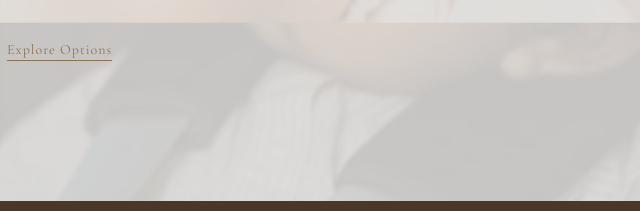
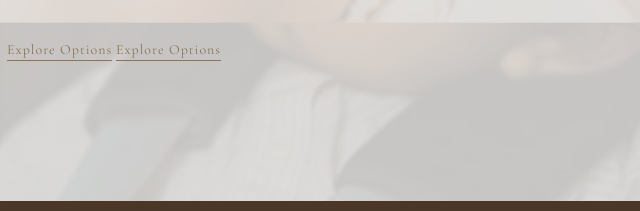
Before and after one commit to NestandNurtured/newtest.github.io, a plain HTML site: page index.html in a window 1280 px wide. Shown: the part 1707-1918 px from the top of the page, 633-1273 px from the left. Drawn offline with nearby package versions, Linux system fonts and the light colour scheme.

Commit message:
Update index.html

```diff
--- a/index.html
+++ b/index.html
@@ -491,6 +491,8 @@
                 <div class="services-content fade-in-right">
                     <h2>We clean the chaos so you can focus on what matters.</h2>
                     <a href="#" class="explore-btn">Explore Options</a>
+                    <a href="request-pickup.html" class="explore-btn">Explore Options</a>
+
                 </div>
             </div>
         </section>
```
